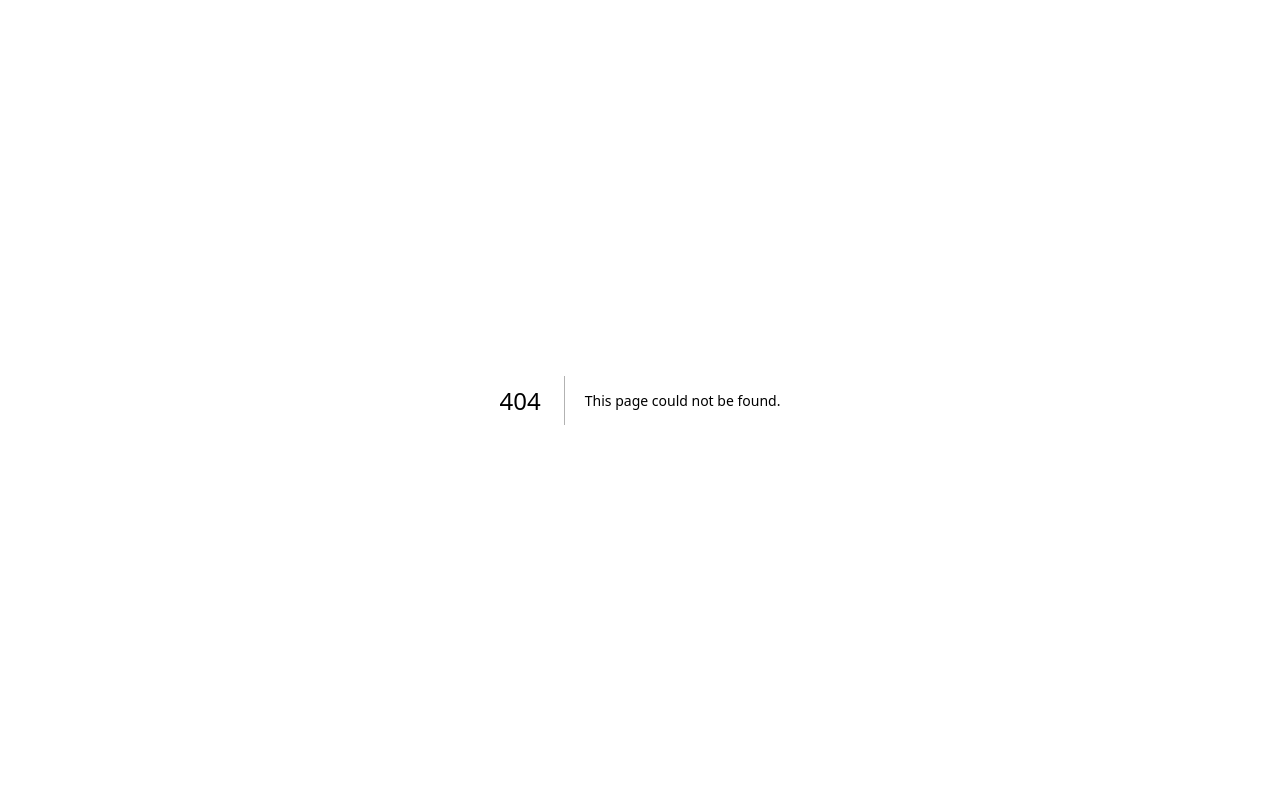
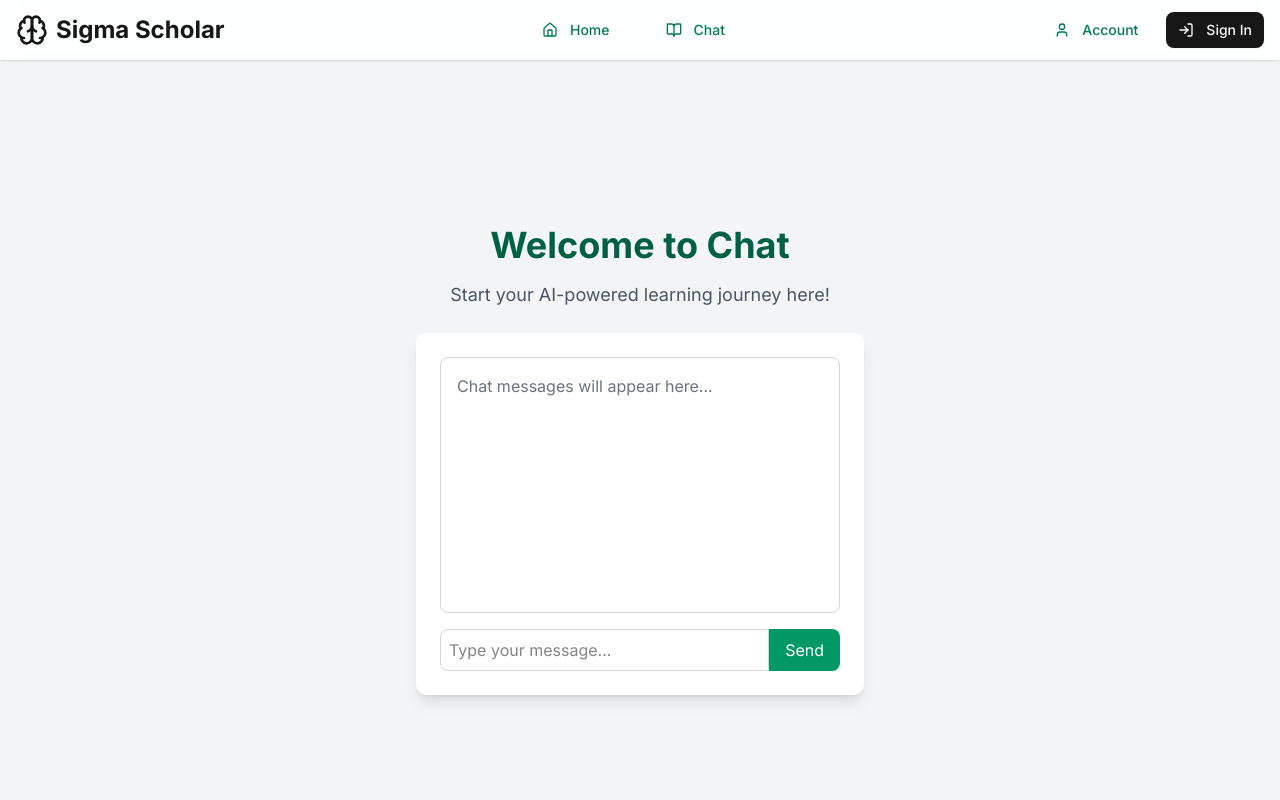
Before and after one commit to tonydrayton/sigmascholar-frontend, a Next.js app: page /chat in a window 1280 px wide. Before the commit this address had no page. Shown: the top 800 px of the page. Built offline with nearby package versions, Linux system fonts and the light colour scheme.

Commit message:
added navbar/header to layout so it stays on every page and added simple chat page for now

```diff
--- /dev/null
+++ b/src/app/chat/page.tsx
@@ -0,0 +1,25 @@
+export default function ChatPage() {
+	return (
+		<div className="min-h-screen flex flex-col items-center justify-center bg-gray-100 p-6">
+			<h1 className="text-4xl font-bold text-emerald-800 mb-4">Welcome to Chat</h1>
+			<p className="text-lg text-gray-600 mb-6">Start your AI-powered learning journey here!</p>
+
+			<div className="bg-white p-6 rounded-lg shadow-lg w-full max-w-md">
+				<div className="h-64 border border-gray-300 rounded-md p-4 overflow-y-auto">
+					<p className="text-gray-500">Chat messages will appear here...</p>
+				</div>
+
+				<div className="mt-4 flex">
+					<input
+						type="text"
+						placeholder="Type your message..."
+						className="flex-grow p-2 border border-gray-300 rounded-l-md focus:outline-none"
+					/>
+					<button className="bg-emerald-600 text-white px-4 py-2 rounded-r-md hover:bg-emerald-700">
+						Send
+					</button>
+				</div>
+			</div>
+		</div>
+	);
+}
--- a/src/app/layout.tsx
+++ b/src/app/layout.tsx
@@ -1,22 +1,30 @@
-import type { Metadata } from 'next'
-import { Inter } from 'next/font/google'
-import './globals.css'
+import type { Metadata } from 'next';
+import { Inter } from 'next/font/google';
+import './globals.css';
+import Header from '@/components/Header';
+import Footer from '@/components/Footer';
 
-const inter = Inter({ subsets: ['latin'] })
+const inter = Inter({ subsets: ['latin'] });
 
 export const metadata: Metadata = {
-  title: 'Sigma Scholar - AI-Powered Learning For Young Minds',
-  description: 'Sigma Scholar uses advanced AI to help elementary students master reading and math skills. Our personalized approach adapts to each child\'s learning style and pace.',
+	title: 'Sigma Scholar - AI-Powered Learning For Young Minds',
+	description:
+		'Sigma Scholar uses advanced AI to help elementary students master reading and math skills. Our personalized approach adapts to each child\'s learning style and pace.',
+};
+
+export default function RootLayout({ children }: { children: React.ReactNode }) {
+	return (
+		<html lang="en">
+			<body className={`${inter.className} min-h-screen flex flex-col bg-emerald-50`}>
+				{/* Persistent Header */}
+				<Header />
+
+				{/* Main Content */}
+				<main className="flex-grow">{children}</main>
+
+				{/* Persistent Footer */}
+				<Footer />
+			</body>
+		</html>
+	);
 }
-
-export default function RootLayout({
-  children,
-}: {
-  children: React.ReactNode
-}) {
-  return (
-    <html lang="en">
-      <body className={inter.className}>{children}</body>
-    </html>
-  )
-}
--- a/src/app/page.tsx
+++ b/src/app/page.tsx
@@ -8,7 +8,6 @@ import FeatureSection from '@/components/FeatureSection'
 import TestimonialSection from '@/components/TestimonialSection'
 
 export default function Home() {
-  const [currentPage, setCurrentPage] = useState('home')
 
   return (
     <div className="min-h-screen flex flex-col bg-emerald-50">
@@ -17,12 +16,10 @@ export default function Home() {
         <div className="absolute inset-0 bg-grid-emerald-500/[0.05] bg-[size:50px_50px]" />
       </div>
 
-      <Header setCurrentPage={setCurrentPage} />
-
       <main className="flex-grow z-10 relative">
-        {currentPage === 'home' && (
+        {(
           <>
-            <HeroSection setCurrentPage={setCurrentPage} />
+            <HeroSection />
             <FeatureSection />
             <TestimonialSection />
           </>
--- a/src/components/Header.tsx
+++ b/src/components/Header.tsx
@@ -1,18 +1,19 @@
+"use client"
+
 import React from 'react';
-import { BookOpen, Calculator, Brain, Home, User, LogIn } from 'lucide-react';
+import { BookOpen, Brain, Home, User, LogIn } from 'lucide-react';
 import { Button } from '@/components/ui/button';
+import { useRouter } from 'next/navigation';
 
-interface HeaderProps {
-  setCurrentPage: (page: string) => void;
-}
+const Header = () => {
+  const router = useRouter();
 
-const Header: React.FC<HeaderProps> = ({ setCurrentPage }) => {
   return (
     <header className="sticky top-0 z-50 bg-white/90 backdrop-blur-sm shadow-sm">
       <div className="container mx-auto px-4 py-3 flex justify-between items-center">
         <div
           className="flex items-center space-x-2 cursor-pointer"
-          onClick={() => setCurrentPage('home')}
+          onClick={() => router.push('/')}
         >
           <Brain className="h-8 w-8 text-primary" />
           <span className="text-2xl font-bold text-primary">Sigma Scholar</span>
@@ -20,7 +21,7 @@ const Header: React.FC<HeaderProps> = ({ setCurrentPage }) => {
 
         <nav className="hidden md:flex items-center space-x-8">
           <Button
-            onClick={() => setCurrentPage('home')}
+            onClick={() => router.push('/')}
             variant="ghost"
             className="flex items-center space-x-1 text-emerald-700"
           >
@@ -29,21 +30,12 @@ const Header: React.FC<HeaderProps> = ({ setCurrentPage }) => {
           </Button>
 
           <Button
-            onClick={() => setCurrentPage('reading')}
+            onClick={() => router.push('/chat')}
             variant="ghost"
             className="flex items-center space-x-1 text-emerald-700"
           >
             <BookOpen className="h-4 w-4 mr-1" />
-            <span>Reading</span>
-          </Button>
-
-          <Button
-            onClick={() => setCurrentPage('math')}
-            variant="ghost"
-            className="flex items-center space-x-1 text-emerald-700"
-          >
-            <Calculator className="h-4 w-4 mr-1" />
-            <span>Math</span>
+            <span>Chat</span>
           </Button>
         </nav>
 
--- a/src/components/HeroSection.tsx
+++ b/src/components/HeroSection.tsx
@@ -1,13 +1,14 @@
+'use client';
+
 import React from 'react';
 import Image from 'next/image';
-import { BookOpen, Calculator } from 'lucide-react';
+import { useRouter } from 'next/navigation';
+import { BookOpen } from 'lucide-react';
 import { Button } from '@/components/ui/button';
 
-interface HeroSectionProps {
-	setCurrentPage: (page: string) => void;
-}
+const HeroSection: React.FC = () => {
+	const router = useRouter();
 
-const HeroSection: React.FC<HeroSectionProps> = ({ setCurrentPage }) => {
 	return (
 		<section className="py-16 md:py-24">
 			<div className="container mx-auto px-4 grid md:grid-cols-2 gap-12 items-center">
@@ -24,22 +25,12 @@ const HeroSection: React.FC<HeroSectionProps> = ({ setCurrentPage }) => {
 
 					<div className="flex flex-col sm:flex-row gap-4">
 						<Button
-							onClick={() => setCurrentPage('reading')}
+							onClick={() => router.push('/chat')}
 							className="flex items-center space-x-2"
 							size="lg"
 						>
 							<BookOpen className="h-5 w-5 mr-1" />
-							<span>Reading Help</span>
-						</Button>
-
-						<Button
-							onClick={() => setCurrentPage('math')}
-							variant="outline"
-							className="flex items-center space-x-2 border-primary text-primary hover:bg-primary/10"
-							size="lg"
-						>
-							<Calculator className="h-5 w-5 mr-1" />
-							<span>Math Help</span>
+							<span>Get Started</span>
 						</Button>
 					</div>
 				</div>
@@ -47,7 +38,7 @@ const HeroSection: React.FC<HeroSectionProps> = ({ setCurrentPage }) => {
 				<div className="relative">
 					<div className="rounded-2xl overflow-hidden shadow-xl w-full h-[400px] relative">
 						<Image
-							src="https://images.unsplash.com/photo-1503676260728-1c00da094a0b?ixlib=rb-4.0.3&ixid=M3wxMjA3fDB8MHxwaG90by1wYWdlfHx8fGVufDB8fHx8fA%3D%3D&auto=format&fit=crop&w=1009&q=80"
+							src="https://images.unsplash.com/photo-1503676260728-1c00da094a0b?ixlib=rb-4.0.3&ixid=M3wxMjA3fDB8MHxwaG90by1wYWdlfHx8fHx8fA%3D%3D&auto=format&fit=crop&w=1009&q=80"
 							alt="Elementary students learning with AI"
 							fill
 							style={{ objectFit: 'cover' }}
```
